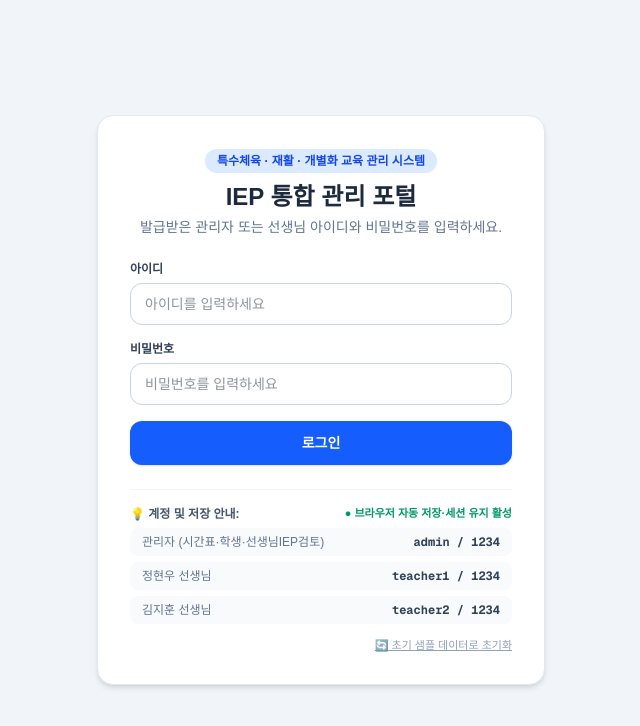
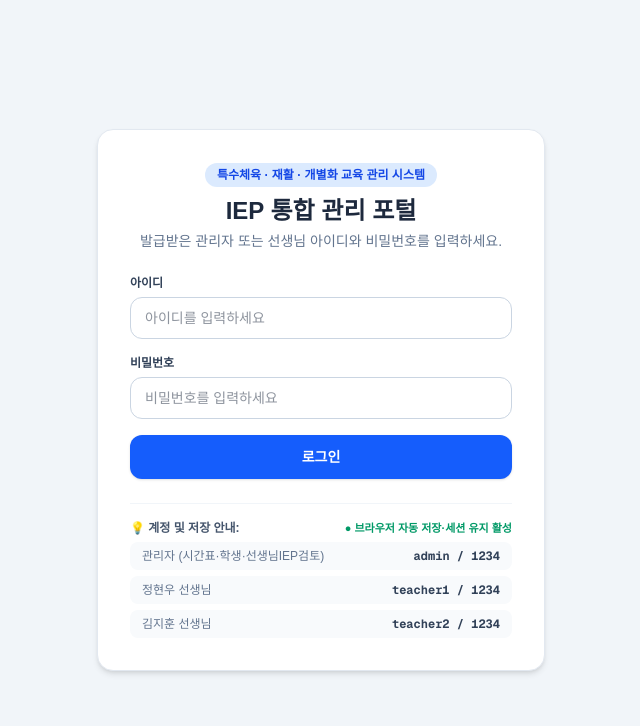
Before and after one commit to hyeonu57/--, a Next.js app in the folder web-admin/: page / in a window 1280 px wide. Shown: the top 726 px of the page, without its empty margins (319-959 px from the left). Built offline with nearby package versions, Linux system fonts and the light colour scheme.

Commit message:
초기화 버튼 제거

```diff
--- a/web-admin/app/page.tsx
+++ b/web-admin/app/page.tsx
@@ -507,7 +507,7 @@ export default function Home() {
     sessionStorage.setItem(STORAGE_KEYS.SESSION_PAGE, activePage);
   }, [activePage, currentUser, isStorageLoaded]);
 
-  // --- JSON 백업 내보내기 / 불러오기 / 초기화 ---
+  // --- JSON 백업 내보내기 / 불러오기 ---
   const handleExportBackupJson = () => {
     const backupPayload = {
       exportedAt: new Date().toISOString(),
@@ -558,27 +558,6 @@ export default function Home() {
       }
     };
     reader.readAsText(file);
-  };
-
-  const handleResetAllStorage = () => {
-    const defaultIep = createDefaultIEPRecords();
-    const defaultAtt = createDefaultAttendanceRecords();
-
-    setUsers(INITIAL_USERS);
-    setStudents(INITIAL_STUDENTS);
-    setCategories(INITIAL_CATEGORIES);
-    setTimetable(INITIAL_TIMETABLE);
-    setIepRecords(defaultIep);
-    setAttendanceRecords(defaultAtt);
-
-    localStorage.setItem(STORAGE_KEYS.USERS, JSON.stringify(INITIAL_USERS));
-    localStorage.setItem(STORAGE_KEYS.STUDENTS, JSON.stringify(INITIAL_STUDENTS));
-    localStorage.setItem(STORAGE_KEYS.CATEGORIES, JSON.stringify(INITIAL_CATEGORIES));
-    localStorage.setItem(STORAGE_KEYS.TIMETABLE, JSON.stringify(INITIAL_TIMETABLE));
-    localStorage.setItem(STORAGE_KEYS.IEP_RECORDS, JSON.stringify(defaultIep));
-    localStorage.setItem(STORAGE_KEYS.ATTENDANCE, JSON.stringify(defaultAtt));
-
-    alert("초기 샘플 데이터로 복원되었습니다.");
   };
 
   // --- 파생 데이터 및 헬퍼 ---
@@ -1068,16 +1047,6 @@ export default function Home() {
                 </span>
               </div>
             ))}
-
-            <div className="pt-2 flex justify-end">
-              <button
-                type="button"
-                onClick={handleResetAllStorage}
-                className="text-[11px] text-slate-400 hover:text-rose-600 underline transition"
-              >
-                🔄 초기 샘플 데이터로 초기화
-              </button>
-            </div>
           </div>
         </div>
       </div>
@@ -3230,7 +3199,7 @@ export default function Home() {
                                 setEditingPwUserId(null);
                                 setUpdatedPassword("");
                               }}
-                              className="px-2 py-1.5 bg-slate-200 text-slate-700 text-xs font-bold rounded-lg"
+                              className="px-2.5 py-1.5 bg-slate-200 text-slate-700 text-xs font-bold rounded-lg"
                             >
                               취소
                             </button>
```
